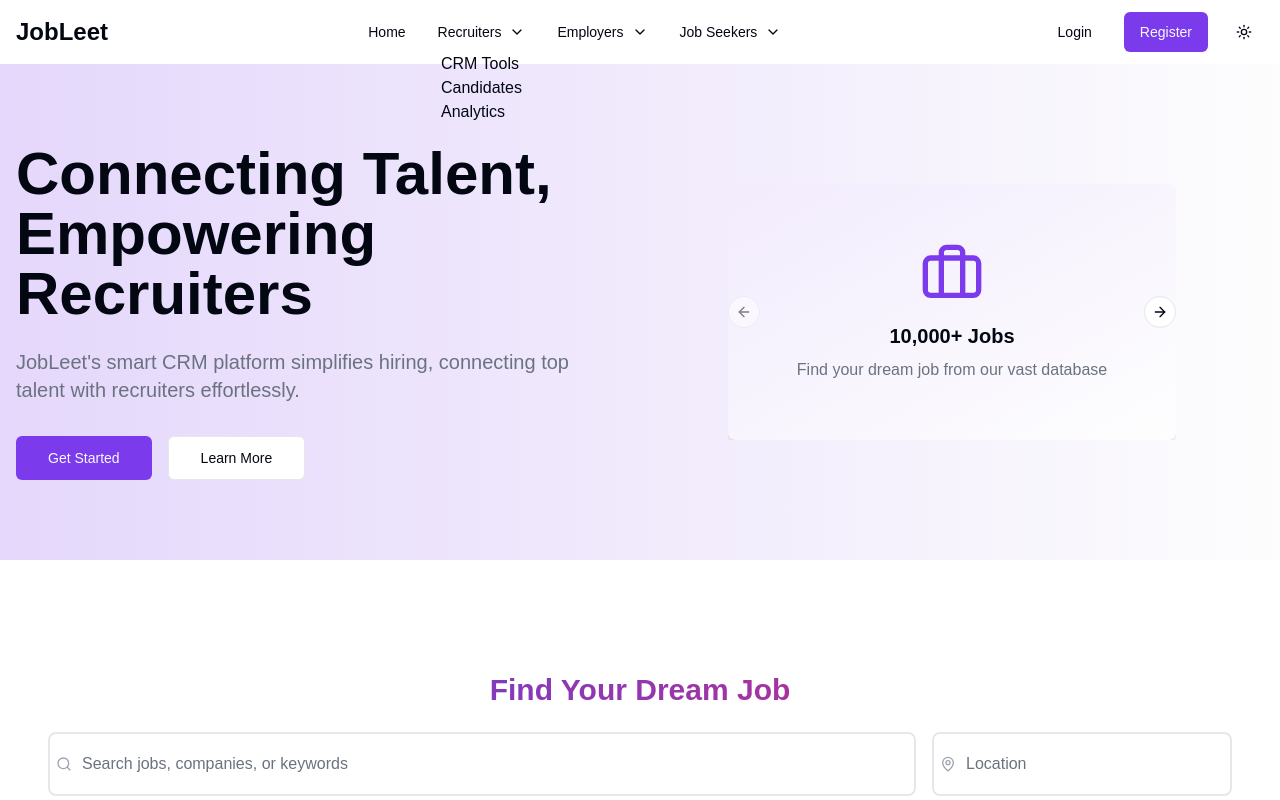
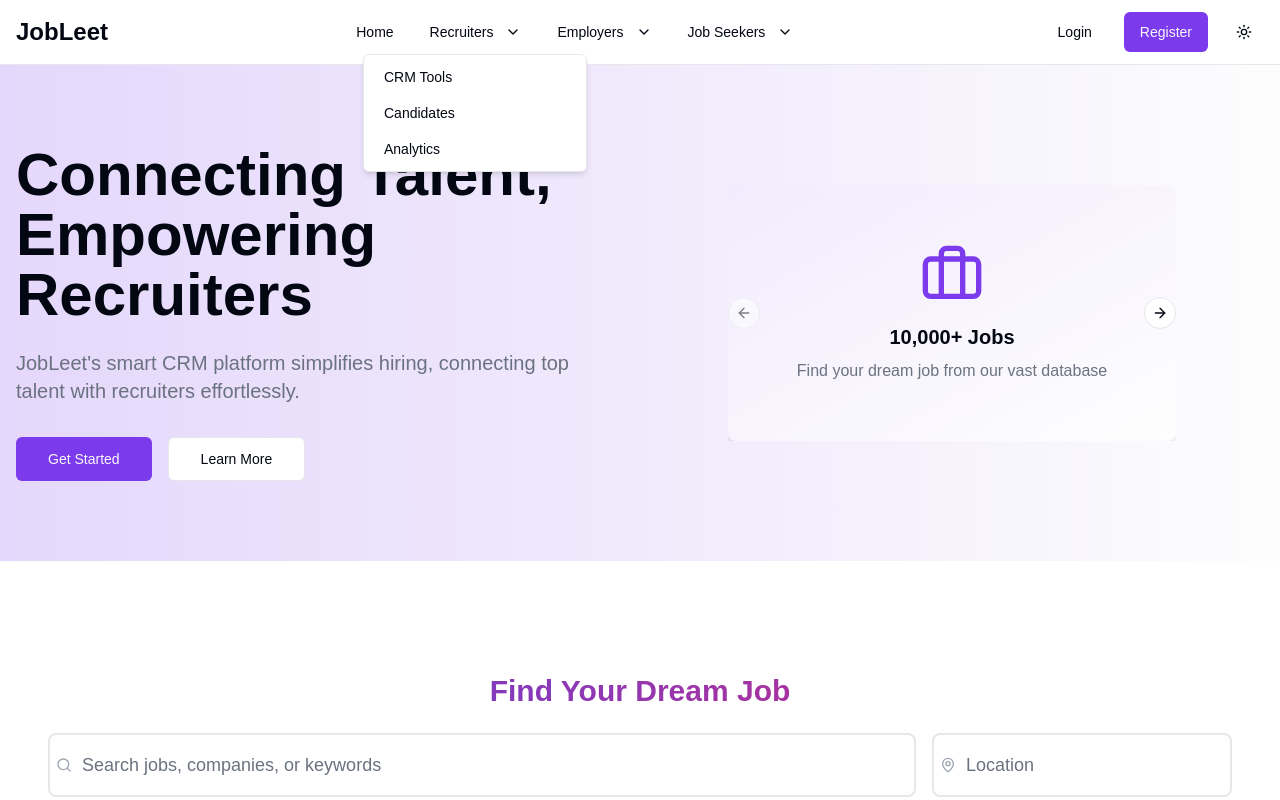
Before and after one commit to nixhantb/jobleet-ui, a Next.js app: page / in a window 1280 px wide. Both pictures are taken after a click on the button "Recruiters". Shown: the top 800 px of the page. Built offline with nearby package versions, Linux system fonts and the light colour scheme.

Commit message:
improve responsive design of navbar and Joblistings

```diff
--- a/app/components/JobListings.tsx
+++ b/app/components/JobListings.tsx
@@ -62,7 +62,7 @@ export default function JobListings({ initialJobs }: JobListingsProps) {
                     placeholder="Search jobs, companies, or keywords"
                     value={searchTerm}
                     onChange={(e) => setSearchTerm(e.target.value)}
-                    className="pl-8 pr-4 py-3 h-12 sm:h-14 md:h-16 text-xs sm:text-sm md:text-base w-full border-2 border-gray-200 rounded-lg transition-all duration-300 focus:border-indigo-500 focus:ring focus:ring-indigo-200 focus:ring-opacity-50"
+                    className="pl-8 pr-4 py-3 h-12 sm:h-14 md:h-16 text-sm sm:text-base md:text-lg w-full border-2 border-gray-200 rounded-lg transition-all duration-300 focus:border-indigo-500 focus:ring focus:ring-indigo-200 focus:ring-opacity-50"
                   />
                   <Search
                     className="absolute left-2 top-1/2 transform -translate-y-1/2 text-gray-400 group-hover:text-indigo-500 transition-colors duration-300"
@@ -76,7 +76,7 @@ export default function JobListings({ initialJobs }: JobListingsProps) {
                     placeholder="Location"
                     value={location}
                     onChange={(e) => setLocation(e.target.value)}
-                    className="pl-8 pr-4 py-3 h-12 sm:h-14 md:h-16 text-xs sm:text-sm md:text-base w-full border-2 border-gray-200 rounded-lg transition-all duration-300 focus:border-purple-500 focus:ring focus:ring-purple-200 focus:ring-opacity-50"
+                    className="pl-8 pr-4 py-3 h-12 sm:h-14 md:h-16 text-sm sm:text-base md:text-lg w-full border-2 border-gray-200 rounded-lg transition-all duration-300 focus:border-indigo-500 focus:ring focus:ring-indigo-200 focus:ring-opacity-50"
                   />
                   <MapPin
                     className="absolute left-2 top-1/2 transform -translate-y-1/2 text-gray-400 group-hover:text-purple-500 transition-colors duration-300"
--- a/app/components/Navbar.tsx
+++ b/app/components/Navbar.tsx
@@ -1,53 +1,57 @@
 'use client'
+
+import { useState } from "react"
+import Link from "next/link"
+import { useTheme } from "next-themes"
+import { ChevronDown, Sun, Moon, Menu, X } from "lucide-react"
 import { Button } from "@/components/ui/button"
-import { DropdownMenu, DropdownMenuContent, DropdownMenuItem, DropdownMenuTrigger } from "@radix-ui/react-dropdown-menu"
-import Link from "next/link"
-import { useState } from "react"
-import { ChevronDown, Sun, Moon , Menu} from "lucide-react"
-import { useTheme } from "next-themes"
+import {
+  DropdownMenu,
+  DropdownMenuContent,
+  DropdownMenuItem,
+  DropdownMenuTrigger
+} from "@/components/ui/dropdown-menu"
 
 export interface NavbarItems {
-
   title: string
   href: string
-    dropdownItems?: { title: string, href: string }[]
-
+  dropdownItems?: { title: string; href: string }[]
 }
 
 export interface NavbarProps {
-
   logo: React.ReactNode
   navItems: NavbarItems[]
   rightItems?: React.ReactNode
   showThemeToggle?: boolean
+}
 
-}
 export default function Navbar({
-
   logo,
   navItems,
   rightItems,
   showThemeToggle = true
-}: NavbarProps
-) {
+}: NavbarProps) {
   const [isOpen, setIsOpen] = useState(false)
   const { setTheme, theme } = useTheme()
 
   const NavLink = ({ item }: { item: NavbarItems }) => {
-
     if (item.dropdownItems && item.dropdownItems.length > 0) {
       return (
         <DropdownMenu>
           <DropdownMenuTrigger asChild>
-                        <Button variant="ghost">
-                            {item.title} <ChevronDown size={16} />
+            <Button variant="ghost" className="h-auto px-4 py-2">
+              {item.title} <ChevronDown className="ml-1 h-4 w-4" />
             </Button>
-
           </DropdownMenuTrigger>
-                    <DropdownMenuContent>
+          <DropdownMenuContent className="w-56">
             {item.dropdownItems.map((dropdownItem) => (
-                            <DropdownMenuItem key={dropdownItem.title}>
-                                <Link href={dropdownItem.href}>{dropdownItem.title}</Link>
+              <DropdownMenuItem key={dropdownItem.title} asChild>
+                <Link
+                  href={dropdownItem.href}
+                  className="flex w-full items-center px-4 py-2 text-sm"
+                >
+                  {dropdownItem.title}
+                </Link>
               </DropdownMenuItem>
             ))}
           </DropdownMenuContent>
@@ -55,51 +59,60 @@ export default function Navbar({
       )
     }
     return (
-            <Link href={item.title} passHref>
-                <Button variant="ghost">{item.title}</Button>
+      <Link href={item.href} passHref legacyBehavior>
+        <Button variant="ghost" className="h-auto px-4 py-2" asChild>
+          <a>{item.title}</a>
+        </Button>
       </Link>
     )
   }
 
-
   return (
-        <nav className="sticky top-0 z-50 flex items-center justify-between w-full bg-background/95 backdrop-blur supports-[backdrop-filter]:bg-background/60">
-
-            <div className="container flex items-center justify-between h-16 mx-auto px-4">
-
-                <div className="flex items-center space-x-4">
-
-                    {logo}
-                    <Button variant="ghost" size="icon" className="md:hidden" onClick={() => setIsOpen(!isOpen)}>
-                        <Menu />
+    <nav className="sticky top-0 z-50 w-full border-b bg-background/95 backdrop-blur supports-[backdrop-filter]:bg-background/60">
+      <div className="container mx-auto px-4">
+        <div className="flex h-16 items-center justify-between">
+          <div className="flex items-center">
+            <div className="flex-shrink-0">{logo}</div>
+            <Button
+              variant="ghost"
+              size="icon"
+              className="ml-4 md:hidden"
+              onClick={() => setIsOpen(!isOpen)}
+            >
+              {isOpen ? <X className="h-6 w-6" /> : <Menu className="h-6 w-6" />}
             </Button>
-
           </div>
-
-                <div className={`md:flex ${isOpen ? 'flex' : 'hidden'} flex-col md:flex-row absolute md:relative top-16 md:top-0 left-0 md:left-auto w-full md:w-auto bg-background md:bg-transparent p-4 md:p-0`}>
+          <div className="hidden md:flex md:items-center md:space-x-1">
             {navItems.map((item) => (
               <NavLink key={item.title} item={item} />
             ))}
           </div>
-
-                <div className="flex item-center space-x-4">
+          <div className="flex items-center space-x-4">
             {rightItems}
             {showThemeToggle && (
               <Button
                 variant="ghost"
                 size="icon"
-                            onClick={() => setTheme(theme === 'dark' ? 'light' : 'dark')}
+                onClick={() => setTheme(theme === "dark" ? "light" : "dark")}
+                className="h-10 w-10"
               >
                 <Sun className="h-[1.2rem] w-[1.2rem] rotate-0 scale-100 transition-all dark:-rotate-90 dark:scale-0" />
                 <Moon className="absolute h-[1.2rem] w-[1.2rem] rotate-90 scale-0 transition-all dark:rotate-0 dark:scale-100" />
                 <span className="sr-only">Toggle theme</span>
-
               </Button>
             )}
-
           </div>
-
         </div>
+      </div>
+      {isOpen && (
+        <div className="border-t md:hidden">
+          <div className="container mx-auto space-y-1 px-4 pb-4 pt-2">
+            {navItems.map((item) => (
+              <NavLink key={item.title} item={item} />
+            ))}
+          </div>
+        </div>
+      )}
     </nav>
-    );
+  )
 }
```
Lines whose indentation alone changed are shown as unchanged.
